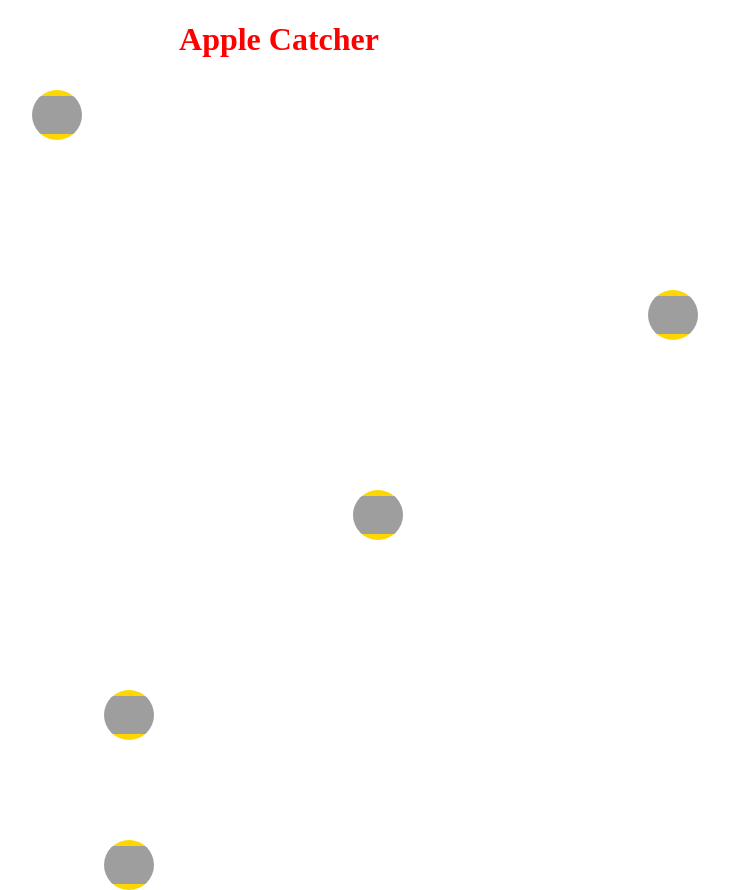
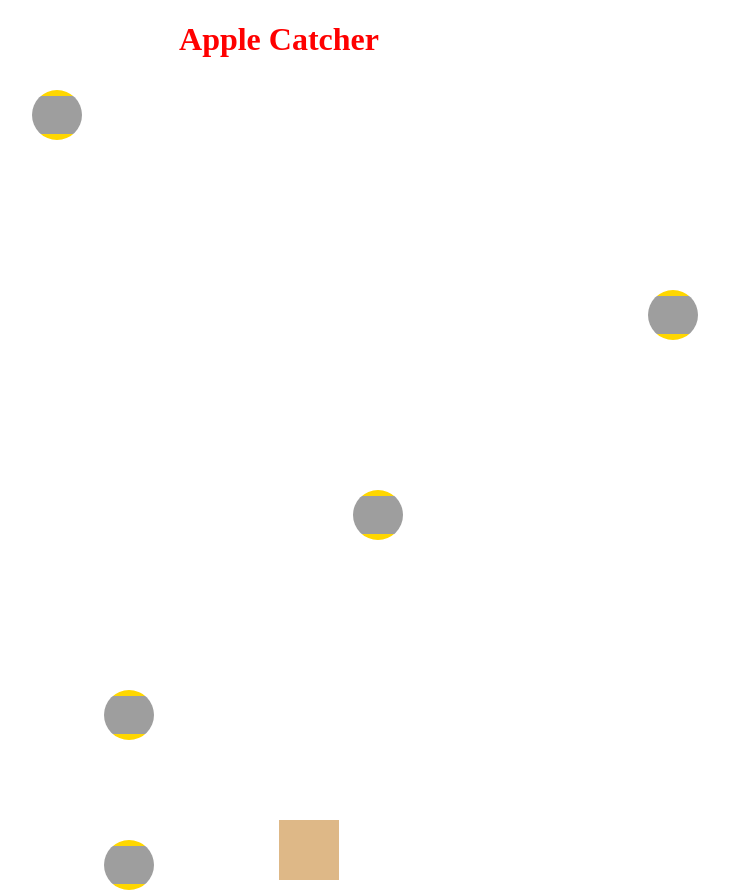
Before and after one commit to pregan23/Apple-Catcher, a plain HTML site: page index.html in a window 1280 px wide. Shown: the whole page, without its empty margins (369-1098 px from the left). Drawn offline with Linux system fonts and the light colour scheme; grey boxes are pictures that could not be loaded.

Commit message:
immobile basket at bottom, center of play area

```diff
--- a/index.html
+++ b/index.html
@@ -14,7 +14,7 @@
     <h1>Apple Catcher</h1>
     <div class="play-area">
 
-
+        <span class='Basket'></span>
     </div>
 
 </body>
--- a/style.css
+++ b/style.css
@@ -13,19 +13,12 @@ h1 {
     text-align: center;
 }
 
-span {
-
-    height: 50px;
-    width: 50px;
-    border-radius: 50%;
-    background-image: url("https://www.clipartmax.com/png/middle/29-294937_apple-red-apple-cartoon-png.png");
-    background-position: center;
-    background-size: contain;
-    background-repeat: no-repeat;
-    background-color: gold;
+/* span {
 
 
-}
+
+
+} */
 
 .play-area {
     /* display: flex;
@@ -41,5 +34,22 @@ span {
 
 .Apple {
     margin: 10px;
-    position:absolute
+    position:absolute;
+    height: 50px;
+    width: 50px;
+    border-radius: 50%;
+    background-image: url("https://www.clipartmax.com/png/middle/29-294937_apple-red-apple-cartoon-png.png");
+    background-position: center;
+    background-size: contain;
+    background-repeat: no-repeat;
+    background-color: gold;
 }
+
+.Basket {
+    height: 60px;
+    width: 60px;
+    position:absolute;
+    left:50% ;
+    bottom:0px;
+    background-color: burlywood;
+}
```
